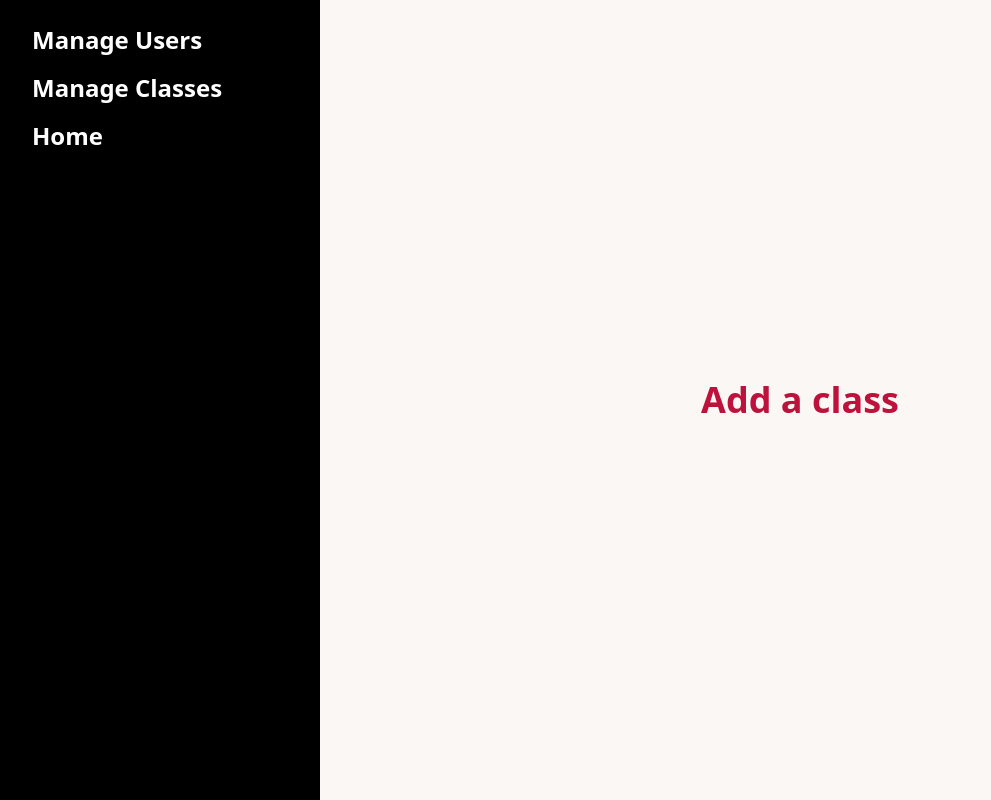
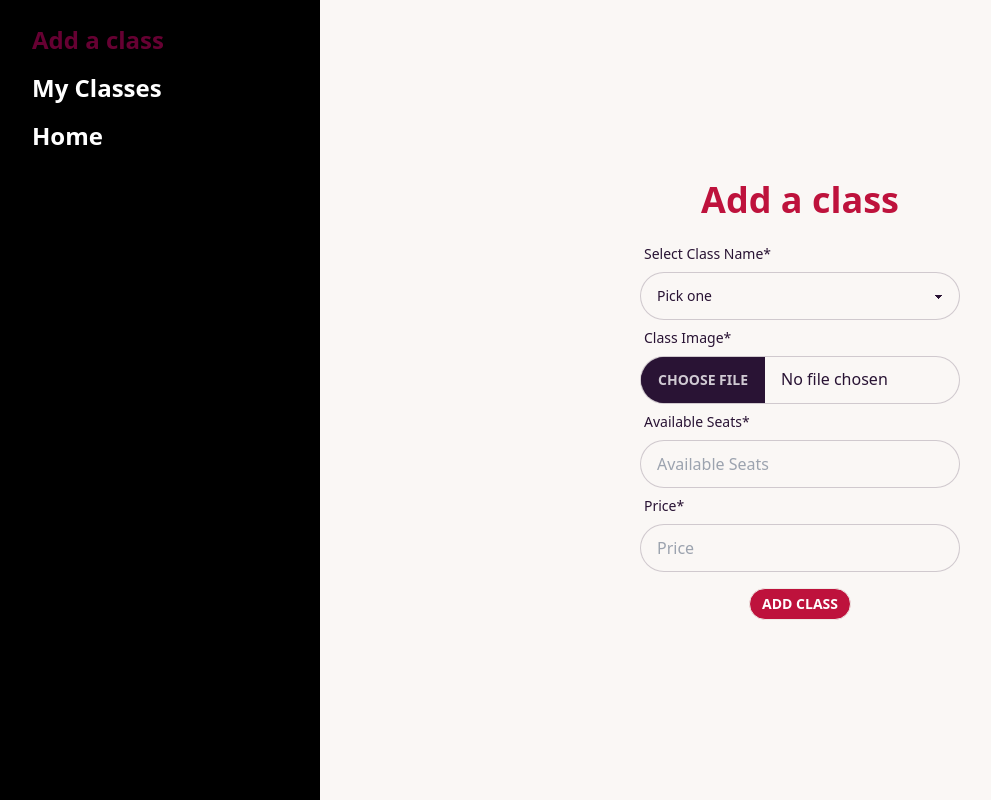
Before and after one commit to KKD98/music-mentor-client, a React (Vite) app: page /dashboard/addaclass in a window 1280 px wide. Shown: the whole page, without its empty margins (0-991 px from the left). Built offline with nearby package versions, Linux system fonts and the light colour scheme; no server answers; sample sign-in values are in the browser's storage.

Commit message:
Add a class ui done

```diff
--- a/src/Layouts/DashBoard/DashBoard.jsx
+++ b/src/Layouts/DashBoard/DashBoard.jsx
@@ -2,9 +2,9 @@ import React from 'react';
 import { Link, NavLink, Outlet } from 'react-router-dom';
 
 const DashBoard = () => {
-    // TODO
-    const isAdmin = true;
-    const isInstructor = false;
+    // TODO: admin and instructor ke server theke anbo
+    const isAdmin = false;
+    const isInstructor = true;
 
     return (
         <div className="drawer lg:drawer-open">
@@ -47,12 +47,6 @@ const DashBoard = () => {
                             background: isActive && "black"
                         };
                     }}>My Classes</NavLink></li>
-                    <li className='text-2xl font-semibold'><NavLink to="/dashboard/allusers" style={({ isActive }) => {
-                        return {
-                            color: isActive && "#660032",
-                            background: isActive && "black"
-                        };
-                    }}>All Users</NavLink></li>
                             </> :
 
                             <> <li className='text-2xl font-semibold'><NavLink to="/dashboard/addaclass" style={({ isActive }) => {
--- a/src/components/NavBar/NavBar.jsx
+++ b/src/components/NavBar/NavBar.jsx
@@ -8,8 +8,9 @@ import { Tooltip } from 'react-tooltip';
 const NavBar = () => {
     const {user , logOut} = useContext(AuthContext);
 
-    const isAdmin = true;
-    const isInstructor = false;
+    // TODO: admin and instructor ke server theke anbo
+    const isAdmin = false;
+    const isInstructor = true;
 
     const userImage = user?.photoURL ? user.photoURL : " ";
     const userName = user?.displayName ? user.displayName : " ";
--- a/src/components/pages/DashBoard/AdminDashBoard/ManageAllClasses/ManageAllClasses.jsx
+++ b/src/components/pages/DashBoard/AdminDashBoard/ManageAllClasses/ManageAllClasses.jsx
@@ -1,4 +1,5 @@
 import React, { useEffect, useState } from 'react';
+import { Helmet } from 'react-helmet-async';
 
 const ManageAllClasses = () => {
     const [classes, setClasses] = useState([]);
@@ -19,6 +20,9 @@ const ManageAllClasses = () => {
 
     return (
         <div>
+         <Helmet>
+                <title>ManageAllClasses | MusicMentor</title>
+            </Helmet>
             <p className='text-4xl text-center font-semibold text-rose-700'>Total Classes: {classes.length}</p>
 
             <div className="overflow-x-auto">
--- a/src/components/pages/DashBoard/InstructorDashBoard/AddAClass.jsx
+++ b/src/components/pages/DashBoard/InstructorDashBoard/AddAClass.jsx
@@ -1,9 +1,74 @@
 import React from 'react';
+import { Helmet } from 'react-helmet-async';
+import {useForm} from 'react-hook-form';
+
+
+const image_hosting_token = import.meta.env.VITE_IMAGE_UPLOAD_TOKEN;
 
 const AddAClass = () => {
+
+    const {register, handleSubmit, formState:{errors}} = useForm();
+    const onSubmit = data => {
+        console.log(data);
+
+    }
+
+    console.log(image_hosting_token)
+
     return (
-        <div>
-            <p className='text-rose-700 text-4xl text-center font-semibold'>Add a class</p>
+        <div className='w-full'>
+            <Helmet>
+                <title>AddAClass | MusicMentor</title>
+            </Helmet>
+            <p className='text-rose-700 text-4xl text-center font-semibold my-4'>Add a class</p>
+
+            <div className='flex justify-center'>
+            <form onSubmit={handleSubmit(onSubmit)}>
+                <div className="form-control w-full max-w-xs">
+                    <label className="label">
+                        <span className="label-text">Select Class Name*</span>
+                    </label>
+                    <select defaultValue="Pick one" className="select select-bordered"  {...register("class_name", {required: true})}>
+                        <option disabled>Pick one</option>
+                        <option>Guitar</option>
+                        <option>Piano</option>
+                        <option>Tabla</option>
+                        <option>Cello</option>
+                        <option>Drums</option>
+                        <option>Harmonium</option>
+                        <option>Tanpura</option>
+                        <option>Flute</option>
+                    </select>
+                </div>
+                <div className="form-control w-full max-w-xs">
+                    <label className="label">
+                        <span className="label-text">Class Image*</span>
+                    </label>
+                    <input type="file" className="file-input file-input-bordered w-full max-w-xs"
+                         {...register("class_image", {required: true})}
+                    />
+                </div>
+                <div className="form-control w-full max-w-xs">
+                    <label className="label">
+                        <span className="label-text">Available Seats*</span>
+                    </label>
+                    <input type="text" placeholder="Available Seats" className="input input-bordered w-full max-w-xs"
+                        {...register("available_seats", {required: true})}
+                    />
+                </div>
+                <div className="form-control w-full max-w-xs">
+                    <label className="label">
+                        <span className="label-text">Price*</span>
+                    </label>
+                    <input type="text" placeholder="Price" className="input input-bordered w-full max-w-xs"
+                         {...register("price", {required: true})}
+                    />
+                </div>
+               <div className='my-4 flex justify-center'>
+               <input className='btn btn-sm bg-rose-700 hover:bg-rose-900 text-white ' type="submit" value="Add Class" />
+               </div>
+            </form>
+            </div>
         </div>
     );
 };
--- a/src/components/pages/Home/PopularInstructors/SingleInstructor/SingleInstructor.jsx
+++ b/src/components/pages/Home/PopularInstructors/SingleInstructor/SingleInstructor.jsx
@@ -10,7 +10,7 @@ const SingleInstructor = ({ singleInstructor }) => {
             <div className='w-1/2'>
                 <p>Instructor Name: {name}</p>
                 {
-                    instructor_class.map(item => <p>{item}</p>)
+                    instructor_class.map(item => <p key={item}>{item}</p>)
                 }
             </div>
         </div>
```
